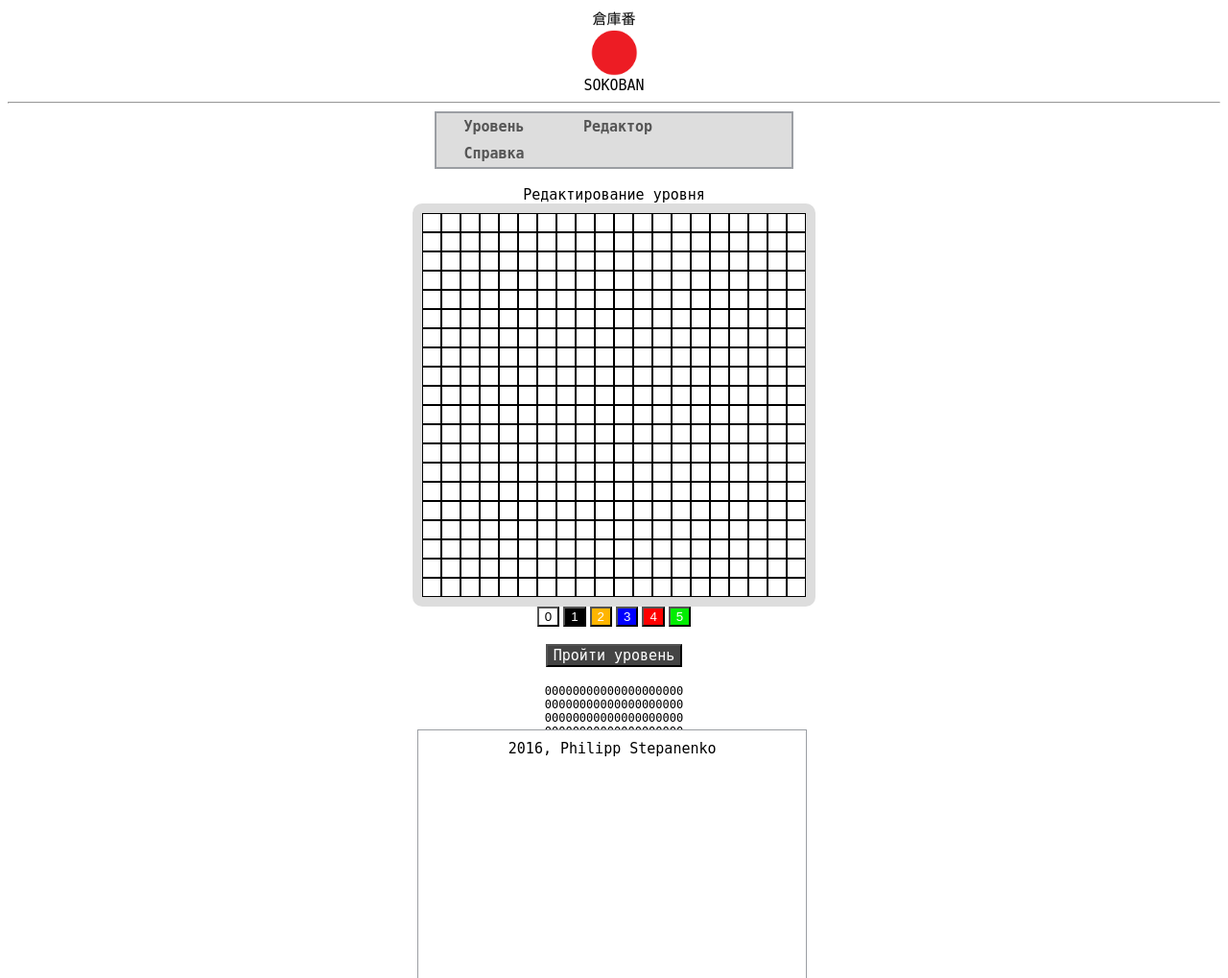
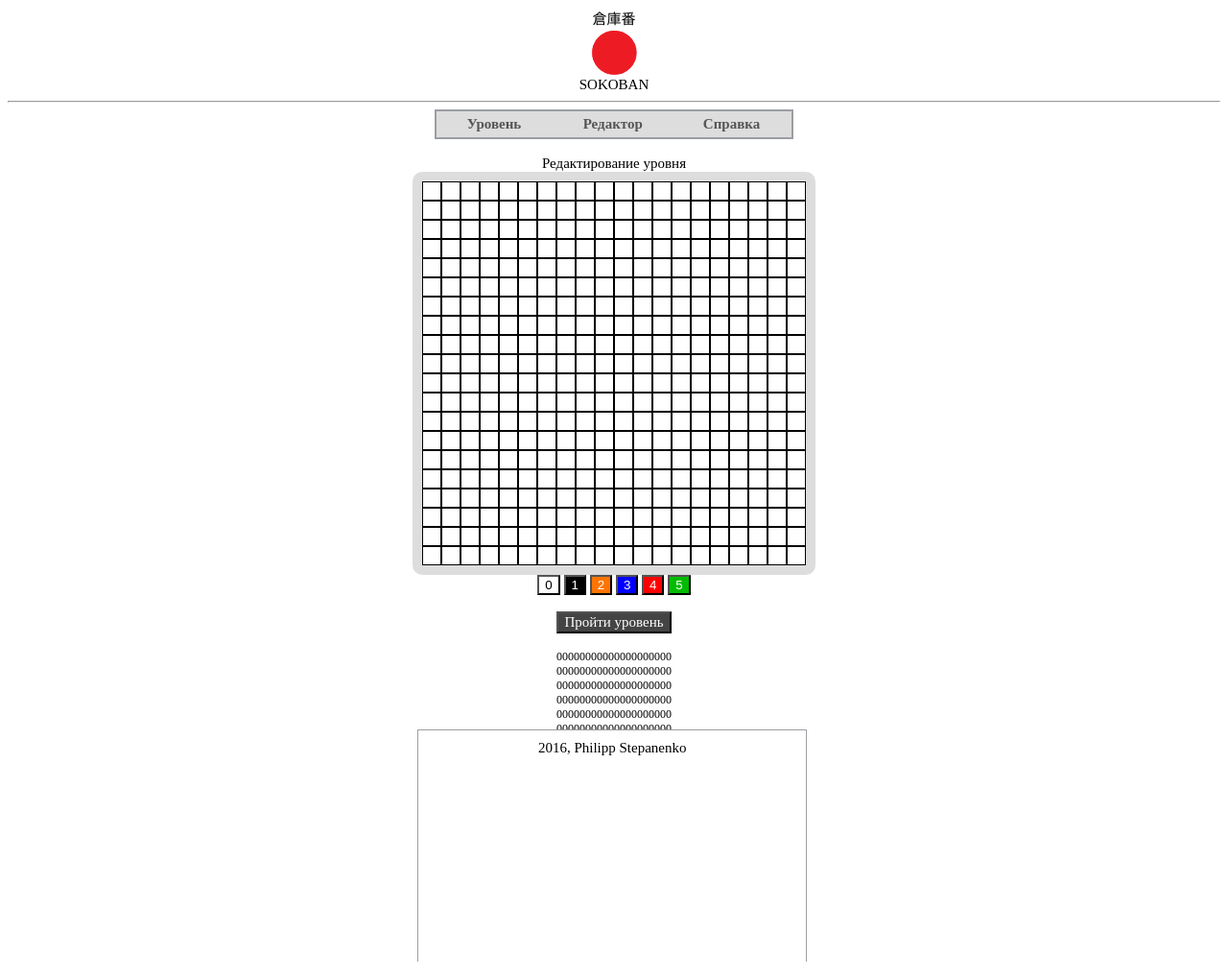
Before and after one commit to philippstepanenko/sokoban, a PHP site: page /editor.html in a window 1280 px wide. Shown: the whole page at 96% size. Run offline with PHP 8.4, Linux system fonts and the light colour scheme.

Commit message:
using css variables

```diff
--- a/editor.html
+++ b/editor.html
@@ -1,7 +1,7 @@
 <!DOCTYPE>
 <html>
 <head>
-<title>Editor.</title>
+<title>Редактор</title>
 <link rel="stylesheet" type="text/css" href="style/style.css">
 <meta charset="utf-8">
 </head>
@@ -28,7 +28,7 @@
 <input class="code5" type="button" onclick="select_code(this.value)" value="5">
 </div>
 <br>
-<div class="cent"><input class="enter2" type="button" id="bt" onclick="go()" value="Пройти уровень"></div>
+<div class="cent"><input class="enter" type="button" id="bt" onclick="go()" value="Пройти уровень"></div>
 <br><div class="code" id="out"></div>
 <br><div class="foot">2016, Philipp Stepanenko</div>
 <script src="scripts/editor.js"></script>
--- a/ref.html
+++ b/ref.html
@@ -2,7 +2,6 @@
 <html>
 <head>
 <title>Справка</title>
-<link rel="shortcut icon" type="image/x-icon" href="pic/favicon.ico" />
 <link rel="stylesheet" type="text/css" href="style/style.css">
 <meta charset="utf-8">
 </head>
--- a/scripts/editor.js
+++ b/scripts/editor.js
@@ -20,7 +20,8 @@ else{
 }
 
 var m=[];
-var color=["#ffffff","#000000","#ffa500","#0000ff", "#ff0000","#00ee00"];
+var color=["#ffffff","#000000","#ffa500","#0000ff", "#ff0000","#00dd00"];
+
 var k=20;
 var isDrawing;
 canvas = document.getElementById("drawingCanvas");
@@ -79,9 +80,9 @@ function div(x, y){ // целочисленное деление
     return (x-x%y)/y;
 }
 function draw_level(){ //вывод уровня на экран
-  ctx.fillStyle="#000000";
+  ctx.fillStyle=color[1];
   ctx.fillRect(0,0,w,h);
-  ctx.fillStyle="#ffffff";
+  ctx.fillStyle=color[0];
   for(var i=0; i<div(h,k);i++){
     for(var j=0; j<div(w,k);j++){
       ctx.fillStyle=color[m[i][j]];
--- a/style/style.css
+++ b/style/style.css
@@ -1,68 +1,64 @@
-.cent{
+:root{
+  /* game colors */
+  --empty: #ffffff;
+  --wall: #000000;
+  --box: #ff7500;
+  --empty-point: #0000ff;
+  --player: #ff0000;
+  --busy-point: #00bb00;
+  /* interface colors */
+  --text1: #000000;
+  --text2: #ffffff;
+  --text3: #555555;
+  --background: #ffffff;
+  --background2: #dddddd;
+  --background3: #444444;
+  --background4: #cccccc;
+  --border: #9b9ea3;
+  /* popup */
+  --popup-shadow: #000000;
+}
+body, table, .enter{
+  font-family: "Bookman Old Style";
+  font-size: 15px;
+}
+.cent, .head, .level-name, .stp, .code, .foot{
 	text-align: center;
 }
-.head{
-  font-family: "Bookman Old Style",monospace;
-  font-size: 15px;
-  text-align: center;
-}
-.level-name{
-  font-family: "Bookman Old Style",monospace;
-  font-size: 15px;
-  text-align: center;
-}
-.in-text{
-  font-family: "Bookman Old Style", bold, monospace;
-  font-size: 15px;
-  background-color: #dddddd; /* #1b1e23 #33ADFF; */
-}
-.stp{
-  font-family: "Bookman Old Style", bold, monospace;
-  font-size: 15px;
-  text-align: center;
-}
 .code{
-  font-family: "Bookman Old Style",monospace;
   font-size: 12px;
-  text-align: center;
 }
 .foot{
-  font-size: 15px;
-  text-align: center;
-  font-family: "Bookman Old Style",monospace;
   position: fixed; /* Фиксированное положение */
   left: 34%; /* Расстояние от правого края окна браузера */
   top: 95%; /* Расстояние сверху */
   width: 30%;
   height: 100%;
   padding: 10px; /* Поля вокруг текста */
-  background: #ffffff; /* Цвет фона */
-  border: 1px solid #9b9ea3; /* Параметры рамки */
+  background: var(--background); /* Цвет фона */
+  border: 1px solid var(--border); /* Параметры рамки */
 }
 canvas{
-  border: 10px solid #dddddd;
+  border: 10px solid var(--background2);
   border-radius: 10px; /* Радиус скругления */
   /*outline: 2px solid #9b9ea3;*/
 }
 #navbar {
-font-family: "Bookman Old Style",monospace;
-font-size: 15px;
 margin: 0 auto; /* центрирование обертки! меню */
 padding: 0;
 list-style-type: none;
-border: 2px solid #9b9ea3;/* #0066FF; */
+border: 2px solid var(--border);/* #0066FF; */
 /*border-radius: 20px 5px; */
 /*width: 368px;*/
 width: 370px;
-/*text-align: center; */
-background-color: #dddddd; /* #1b1e23 #33ADFF; */
+background-color: var(--background2); /* #1b1e23 #33ADFF; */
 }
 #navbar li {
  text-align: center;
  display: inline;
 }
 #navbar a {
-color: #555555;
+color: var(--text3);
 padding: 5px 10px;
 text-decoration: none;
 font-weight: bold;
@@ -71,68 +67,61 @@ width: 100px;
 }
 #navbar a:hover {
 /*border-radius: 20px 5px; */
-background-color: #ffffff;/*#0066FF; */
-color: #000000;
+background-color: var(--background);/*#0066FF; */
+color: var(--text1);
 }
 table{
  width: 330px;
- border: 1px solid #dddddd;
+ border: 1px solid var(--background2);
  margin: auto;
 }
 td{
   width: 50px;
-  background-color: #cccccc;
+  background-color: var(--background4);
   text-align: center;
-  font-family: "Bookman Old Style",monospace;
+  font-weight: bold;
+  color: var(--text3);
+}
+.in-text{
+  font-weight: bold;
   font-size: 15px;
-  font-weight: bold;
-  color: #555555;
+  background-color: var(--background2); /* #1b1e23 #33ADFF; */
 }
 .in-numb{
-  font-family: "Bookman Old Style", bold, monospace;
   font-size: 15px;
-  background-color: #dddddd; /* #1b1e23 #33ADFF; */
+  background-color: var(--background2); /* #1b1e23 #33ADFF; */
   width:100%;
 }
 .headtable{
-  background-color: #444444;
-  color: #ffffff;
+  background-color: var(--background3);
+  color: var(--text2);
 }
-.enter1{
-  font-family: "Bookman Old Style", bold, monospace;
-  background-color: #cccccc;
-  color: #555555;
+.enter{
   font-size: 15px;
+  background-color: var(--background3);
+  color: var(--text2);
 }
-.enter2{
-  background-color: #444444;
-  color: #ffffff;
-  font-family: "Bookman Old Style", bold, monospace;
-  font-size: 15px;
+.code1, .code2, .code3, .code4, .code5{
+  color: var(--text2);
 }
 .code0{
-  background-color: #ffffff;
-  color: black;
+  background-color: var(--empty);
+  color: var(--text1);
 }
 .code1{
-  background-color: #000000;
-  color: white;
+  background-color: var(--wall);
 }
 .code2{
-  background-color: #ffb500;
-  color: white;
+  background-color: var(--box);
 }
 .code3{
-  background-color: #0000ff;
-  color: white;
+  background-color: var(--empty-point);
 }
 .code4{
-  background-color: #ff0000;
-  color: white;
+  background-color: var(--player);
 }
 .code5{
-  background-color: #00ee00;
-  color: white;
+  background-color: var(--busy-point);
 }
 .popup{
     text-align:center;
@@ -151,5 +140,5 @@ td{
     padding: 10px;
     background-color: rgba(255,255,255,0.9);
     border-radius:5px;
-    box-shadow: 0px 0px 10px #000;
+    box-shadow: 0px 0px 10px var(--popup-shadow);
 }
```
Also changed, not shown: scripts/sokoban.js (+4 -4 lines), setting.html (+4 -5 lines), pic/head.png.
